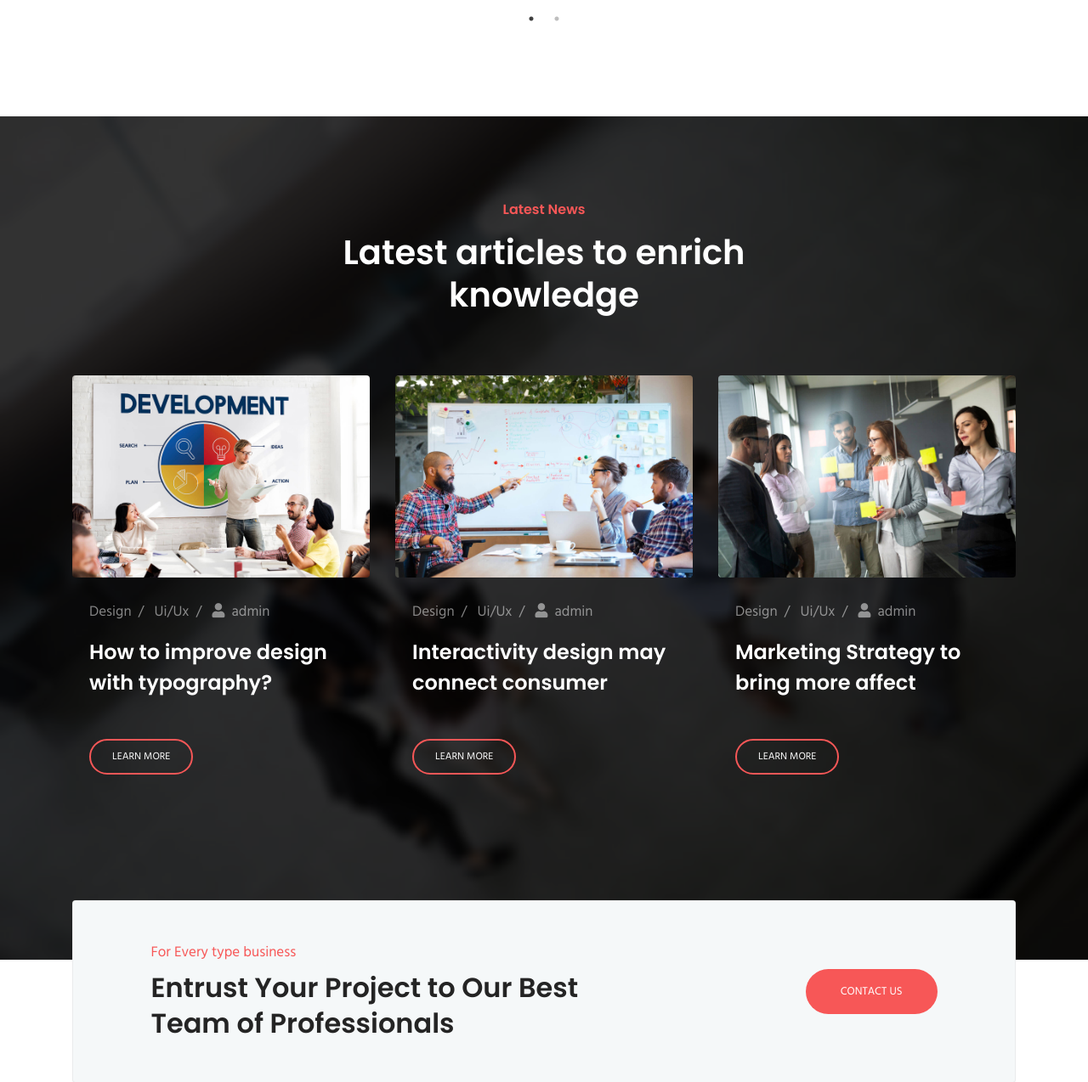
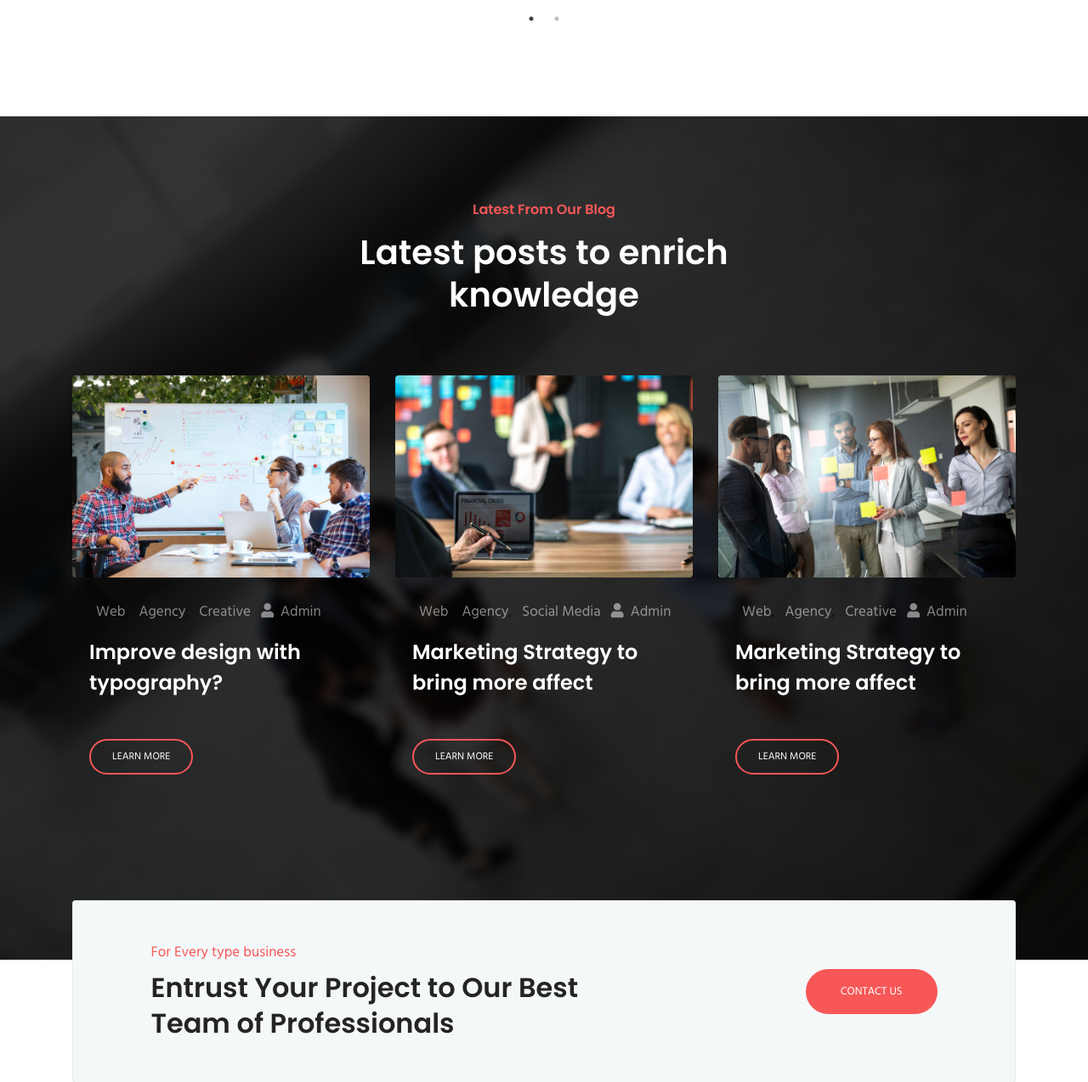
Before and after one commit to Arash7447/mysite-2, a Django app: page / in a window 1280 px wide. Shown: the part 5064-6338 px from the top of the page at 85% size. Run offline with Django 5.2, Linux system fonts and the light colour scheme; data comes from the database, SQL or seed files in the repository; both versions use the stored data as it was after the commit; some libraries are stand-ins or nearby versions; some web fonts are replaced.

Commit message:
updated some parts
updated some parts

```diff
--- /dev/null
+++ b/blog/templatetags/blog_tags.py
@@ -0,0 +1,50 @@
+from django import template
+from blog.models import Post, Comment
+from blog.models import Category
+from django.utils import timezone
+
+register = template.Library()
+
+@register.simple_tag(name = 'totalposts')
+
+def function () :
+    posts = Post.objects.filter(status = 1).count()
+    return posts
+
+
+@register.simple_tag(name = 'posts')
+
+def function () :
+    posts = Post.objects.filter(status = 1)
+    return posts
+
+@register.filter
+
+def snippet (value,arg = 20) :
+    return value [:arg] + '...'
+
+@register.inclusion_tag('blog/popular-posts.html')
+def latestposts(arg = 2) :
+    posts = Post.objects.filter(status = 1).order_by('published_date')[:arg]
+    return {'posts': posts}
+
+@register.inclusion_tag('blog/post-categories.html')
+def postcategories() :
+    posts = Post.objects.filter(status = 1)
+    categories = Category.objects.all()
+    cat_dict = {}
+    for name in categories :
+        cat_dict[name]=posts.filter(category=name).count()
+    return {'categories':cat_dict}
+
+
+@register.inclusion_tag('blog/latest-posts.html')
+
+def latest_posts():
+    posts = Post.objects.filter(status = 1, published_date__lte = timezone.now()).order_by('-published_date')[:3]
+    categories = Category.objects.all()
+    return {'latest_posts': posts, 'categories':categories}
+
+@register.simple_tag(name = 'comments_count')
+def function(pid):
+    return Comment.objects.filter(post=pid, approved=True).count()
--- a/mysite/urls.py
+++ b/mysite/urls.py
@@ -39,6 +39,8 @@ urlpatterns = [
     path('blog/', include('blog.urls')),
 
     path('summernote/',include('django_summernote.urls')),
+
+
 ]
 
 
--- a/templates/blog/blog-single.html
+++ b/templates/blog/blog-single.html
@@ -59,7 +59,7 @@
                 <div class="row">
 	<div class="col-lg-12 mb-5">
 		<div class="single-blog-item">
-			<img src="{% static 'images/blog/2.jpg' %}" alt="" class="img-fluid rounded">
+			<img src="{{ post.image.url }}" alt="" class="img-fluid rounded">
 
 			<div class="blog-item-content bg-white p-5">
 				<div class="blog-item-meta bg-gray py-1 px-2">
--- /dev/null
+++ b/templates/blog/latest-posts.html
@@ -0,0 +1,38 @@
+{% load static %}
+{% load blog_tags %}
+
+<section class="section latest-blog bg-2">
+	<div class="container">
+		<div class="row justify-content-center">
+			<div class="col-lg-7 text-center">
+				<div class="section-title">
+					<span class="h6 text-color">Latest From Our Blog</span>
+					<h2 class="mt-3 content-title text-white">Latest posts to enrich knowledge</h2>
+				</div>
+			</div>
+		</div>
+
+		<div class="row justify-content-center">
+			{% for post in latest_posts %}
+			<div class="col-lg-4 col-md-6 mb-5">
+				<div class="card bg-transparent border-0">
+					<img src="{{ post.image.url }}" alt="" class="img-fluid rounded">
+
+					<div class="card-body mt-2">
+						<div class="blog-item-meta">
+							{% for cat in post.category.all|slice:":3" %}
+							<a href="{% url 'blog:category' cat_name=cat.name %}" class="text-white-50 ml-2" >{{ cat.name }}</a>{% if not forloop.last %},{% endif %}
+							{% endfor %}
+							<a href="#" class="text-white-50 ml-2"><i class="fa fa-user mr-2"></i>{{ post.author }}</a>
+						</div>
+
+						<h3 class="mt-3 mb-5 lh-36"><a href="#" class="text-white ">{{ post.title }}</a></h3>
+
+						<a href="{% url 'blog:single' pid=post.id %}" class="btn btn-small btn-solid-border btn-round-full text-white">Learn More</a>
+					</div>
+				</div>
+			</div>
+			{% endfor %}
+		</div>
+	</div>
+</section>
--- a/templates/website/index.html
+++ b/templates/website/index.html
@@ -1,6 +1,8 @@
 {% extends 'base.html' %}
 {% load static %}
+{% load blog_tags %}
 {% block content %}
+
 
 
 <!doctype html>
@@ -291,74 +293,9 @@
 	</div>
 </section>
 <!-- Section Testimonial End -->
-<section class="section latest-blog bg-2">
-	<div class="container">
-		<div class="row justify-content-center">
-			<div class="col-lg-7 text-center">
-				<div class="section-title">
-					<span class="h6 text-color">Latest News</span>
-					<h2 class="mt-3 content-title text-white">Latest articles to enrich knowledge</h2>
-				</div>
-			</div>
-		</div>
 
-		<div class="row justify-content-center">
-			<div class="col-lg-4 col-md-6 mb-5">
-				<div class="card bg-transparent border-0">
-					<img src="{% static 'images/blog/1.jpg' %}" alt="" class="img-fluid rounded">
 
-					<div class="card-body mt-2">
-						<div class="blog-item-meta">
-							<a href="#" class="text-white-50">Design<span class="ml-2 mr-2">/</span></a>
-							<a href="#"  class="text-white-50">Ui/Ux<span class="ml-2">/</span></a>
-							<a href="#" class="text-white-50 ml-2"><i class="fa fa-user mr-2"></i>admin</a>
-						</div>
-
-						<h3 class="mt-3 mb-5 lh-36"><a href="#" class="text-white ">How to improve design with typography?</a></h3>
-
-						<a href="blog-single.html" class="btn btn-small btn-solid-border btn-round-full text-white">Learn More</a>
-					</div>
-				</div>
-			</div>
-
-			<div class="col-lg-4 col-md-6 mb-5">
-				<div class="card border-0 bg-transparent">
-					<img src="{% static 'images/blog/2.jpg' %}" alt="" class="img-fluid rounded">
-
-					<div class="card-body mt-2">
-						<div class="blog-item-meta">
-							<a href="#" class="text-white-50">Design<span class="ml-2 mr-2">/</span></a>
-							<a href="#"  class="text-white-50">Ui/Ux<span class="ml-2">/</span></a>
-							<a href="#" class="text-white-50 ml-2"><i class="fa fa-user mr-2"></i>admin</a>
-						</div>
-
-						<h3 class="mt-3 mb-5 lh-36"><a href="#" class="text-white">Interactivity design may connect consumer</a></h3>
-
-						<a href="blog-single.html" class="btn btn-small btn-solid-border btn-round-full text-white">Learn More</a>
-					</div>
-				</div>
-			</div>
-
-			<div class="col-lg-4 col-md-6 mb-5">
-				<div class="card border-0 bg-transparent">
-					<img src="{% static 'images/blog/3.jpg' %}" alt="" class="img-fluid rounded">
-
-					<div class="card-body mt-2">
-						<div class="blog-item-meta">
-							<a href="#" class="text-white-50">Design<span class="ml-2 mr-2">/</span></a>
-							<a href="#"  class="text-white-50">Ui/Ux<span class="ml-2">/</span></a>
-							<a href="#" class="text-white-50 ml-2"><i class="fa fa-user mr-2"></i>admin</a>
-						</div>
-
-						<h3 class="mt-3 mb-5 lh-36"><a href="#" class="text-white">Marketing Strategy to bring more affect</a></h3>
-
-						<a href="blog-single.html" class="btn btn-small btn-solid-border btn-round-full text-white">Learn More</a>
-					</div>
-				</div>
-			</div>
-		</div>
-	</div>
-</section>
+{% latest_posts %}
 
 
 
```
Also changed, not shown: blog/templatetags/__init__.py (added), db.sqlite3.
